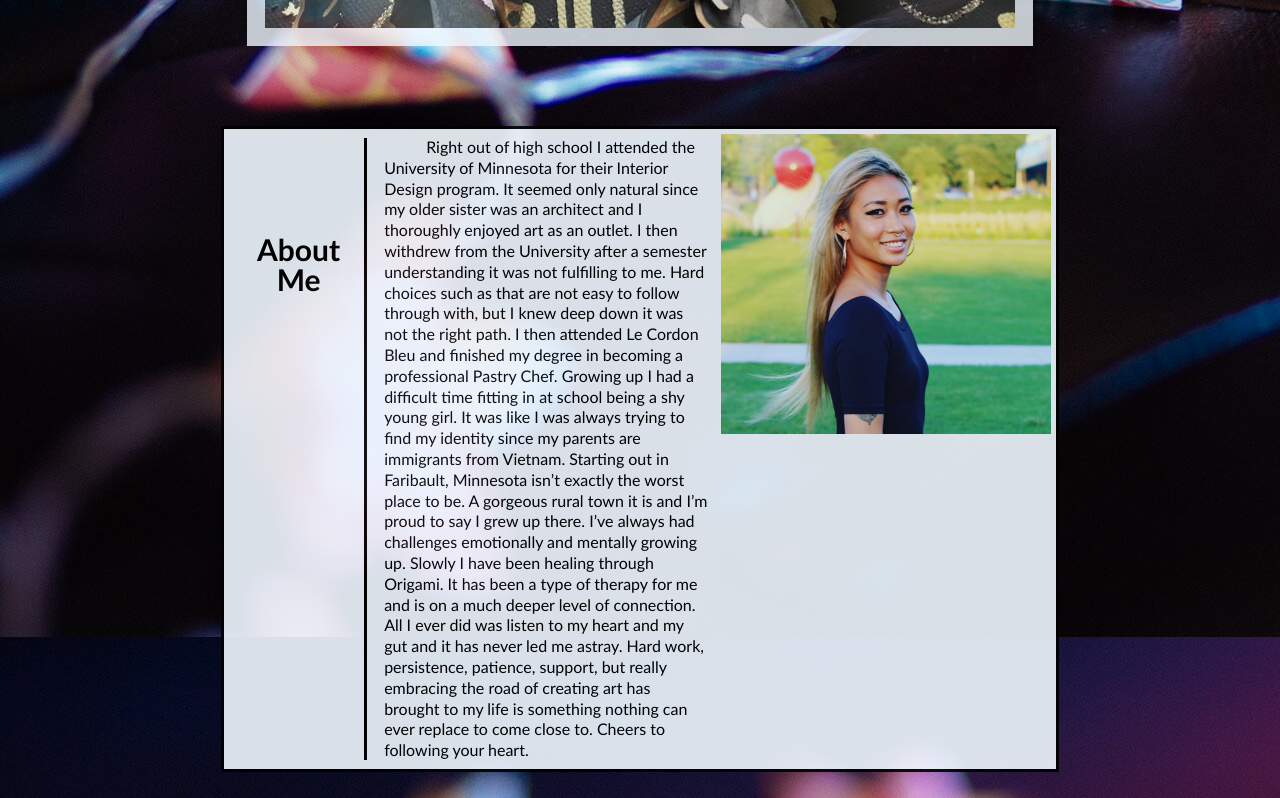
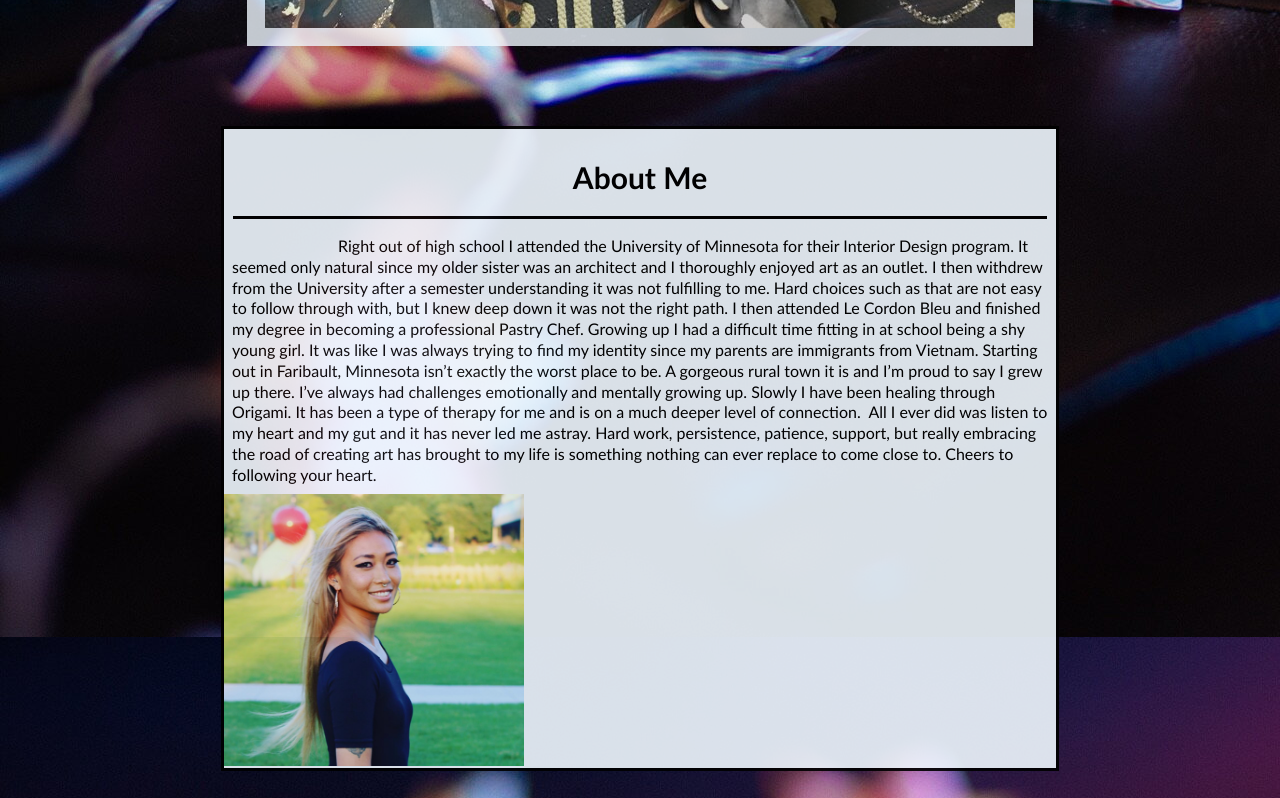
Before and after one commit to jadehuynh/professional-portfolio, a plain HTML site: page index.html in a window 1280 px wide. Shown: the part 900-1698 px from the top of the page. Drawn offline with Linux system fonts and the light colour scheme.

Commit message:
finalizing details

```diff
--- a/assets/css/style.css
+++ b/assets/css/style.css
@@ -85,7 +85,8 @@ button:hover {
 }
 /*modifying welcome image*/
 #flexbox-card1 {
-    display: flex;
+    display: relative;
+    justify-content: center;
     margin-bottom: 10vh;
     width: 65%;
     max-height: 45%;
@@ -96,18 +97,16 @@ button:hover {
 }
 /*added border-right to each div section separating the title from text*/
 #flexbox-card1 h2{
-    display: flex;
+    display: relative;
     font-size: 30px;
     text-align: center;
     margin: 9px;
     color: black;
-    border-right: black solid 3px;
-    padding-right: 3vh;
-    padding-top: 12vh;
-    padding-left: 3vh;
+    border-bottom: black solid 3px;
+    padding: 3vh;
 }
 #flexbox-card1 p {
-    display: flex;
+    display: relative;
     padding: 8px;
     text-align: left;
     text-indent: 13%;
@@ -115,8 +114,7 @@ button:hover {
 }
 /*added personal photo*/
 .mypicture {
-    height: 300px;
-    margin: 5px;
+    width: 300px;
 }
 .cranes {
     display: flex;
```
